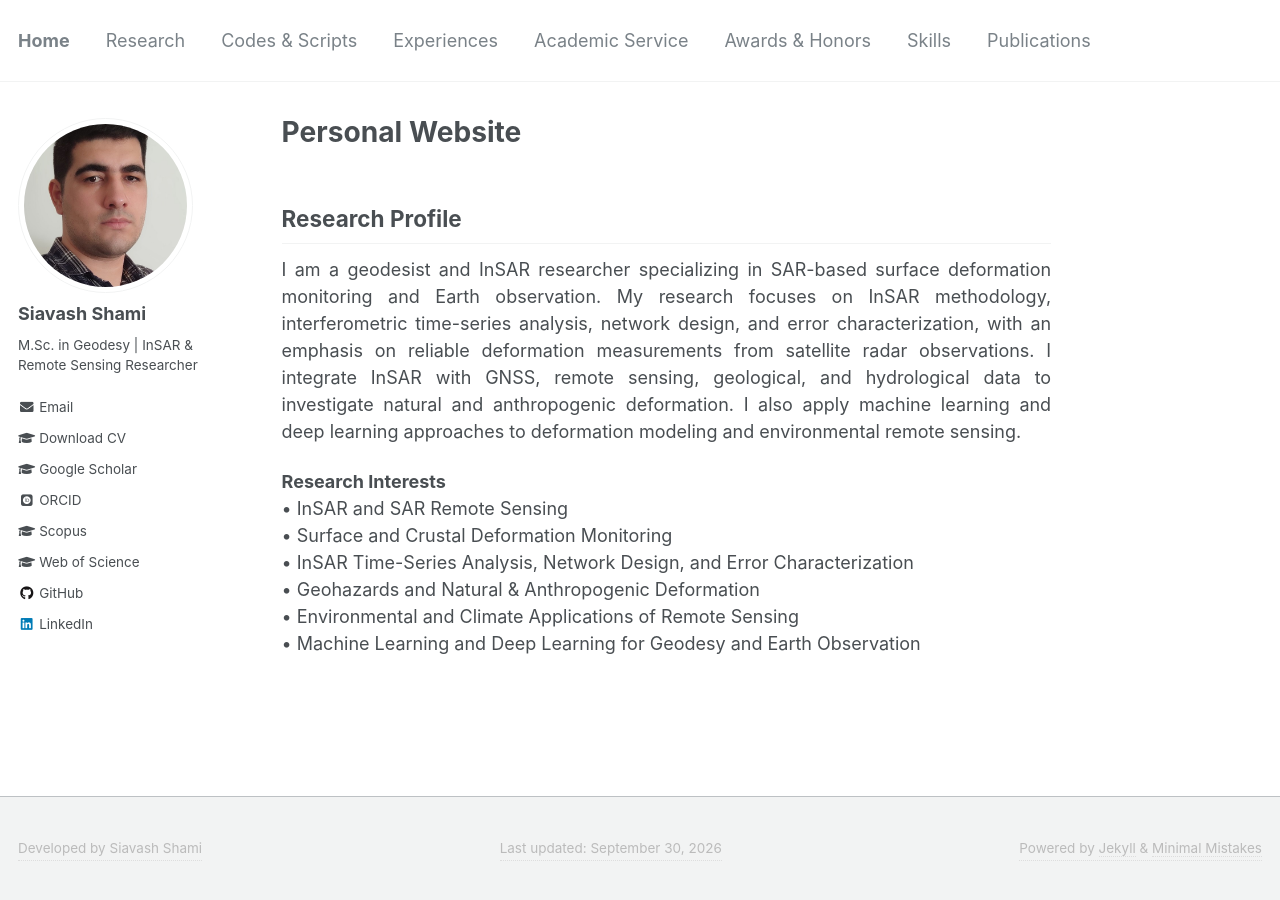
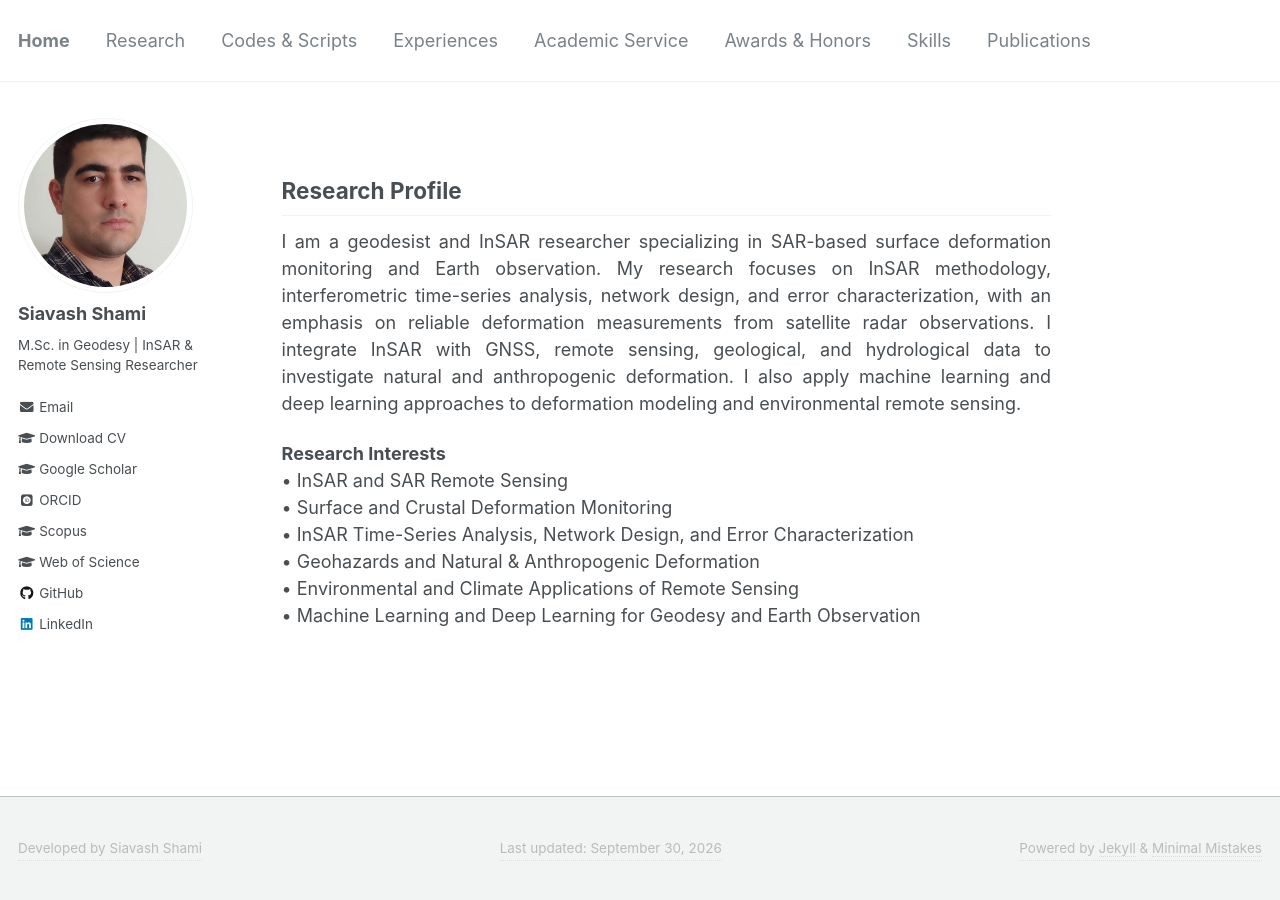
Before and after one commit to siavashshami/siavashshami.github.io, a Jekyll site: the page built from _pages/home.md, in a window 1280 px wide. Built offline with Jekyll 4.4.1, drawn with Linux system fonts in a browser that asks for light colours; some web fonts are replaced.

Commit message:
Update home.md

```diff
--- a/_pages/home.md
+++ b/_pages/home.md
@@ -1,7 +1,6 @@
 ---
 permalink: /
-title: "Personal Website"
-show_title: false
+title: ""
 excerpt: "Home"
 author_profile: true
 redirect_from:
```
